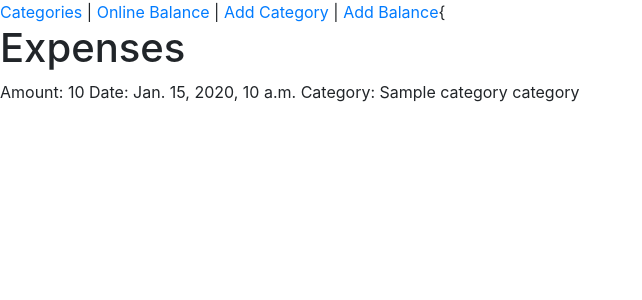
After one commit to thebelarus/myfinance, a Django app: template costrec/templates/categories/get_balance.html in a window 1280 px wide. The commit adds this page. Shown: the top 300 px of the page, without its empty margins (0-642 px from the left). Run offline with Django 3.2, Linux system fonts and the light colour scheme; the template is opened without the code that fills it: most values are stand-ins (such as "Sample title", 1, 10 or a date in 2020); some libraries are stand-ins or nearby versions.

Commit message:
add_template

```diff
--- a/costrec/templates/base.html
+++ b/costrec/templates/base.html
@@ -10,7 +10,8 @@
 
 <header>
 
-    {% block menu %}<a href="{% url '' %}">Expenses</a> {% endblock %}
+    {% block menu %}<a href="{% url 'get_categories' %}">Categories</a> | <a href="{% url 'get_balance' %}">Online Balance</a> |
+    <a href="{% url 'add_category' %}">Add Category</a> | <a href="{% url 'add_balance' %}">Add Balance</a>{{% endblock %}
 
 
 </header>
--- a/costrec/templates/exp/add_exp.html
+++ b/costrec/templates/categories/add_category.html
@@ -1,10 +1,10 @@
 {% extends 'base.html' %}
 
-{% block title %}Enter new car{% endblock %}
+{% block title %}Enter Category{% endblock %}
 
 {% block body %}
 
-    <h3>Please enter expenses data</h3>
+    <h3>Please enter category data</h3>
 
 
     <form action="." method="POST">
--- /dev/null
+++ b/costrec/templates/categories/get_balance.html
@@ -0,0 +1,20 @@
+{% extends 'base.html' %}
+
+{% block title %}Online Balance{% endblock %}
+
+{% block body %}
+
+    <h1>Expenses</h1>
+
+    {% for item in balance %}
+
+        <p>
+            Amount: {{ item.amount }}
+            Date: {{ item.datetime }}
+            Category: {{ item.category }}
+            category
+        </p>
+
+    {% endfor %}
+
+{% endblock %}
```
Also changed, not shown: costrec/templates/categories/add_balance.html (added, +18 -0 lines), costrec/templates/categories/get_category.html (renamed from costrec/templates/exp/expenses.html, +4 -3 lines).
